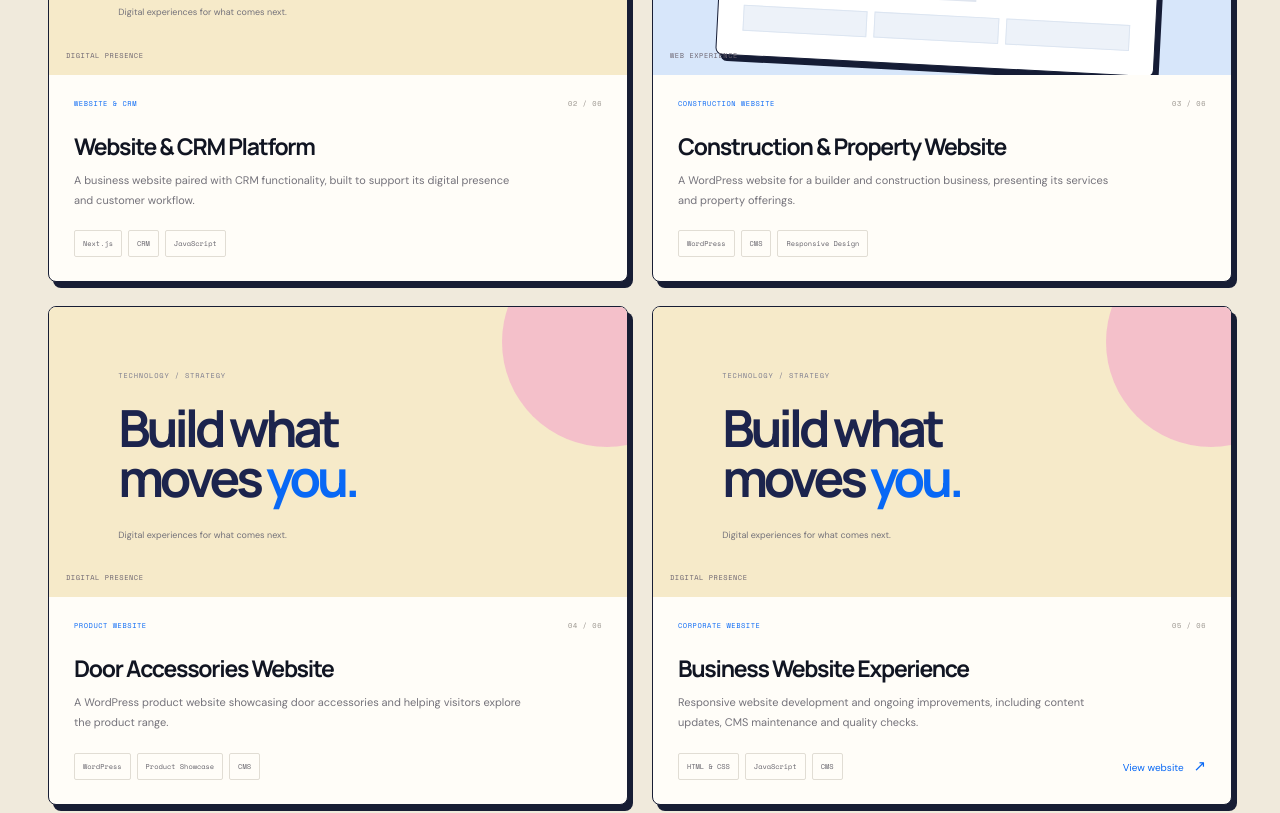
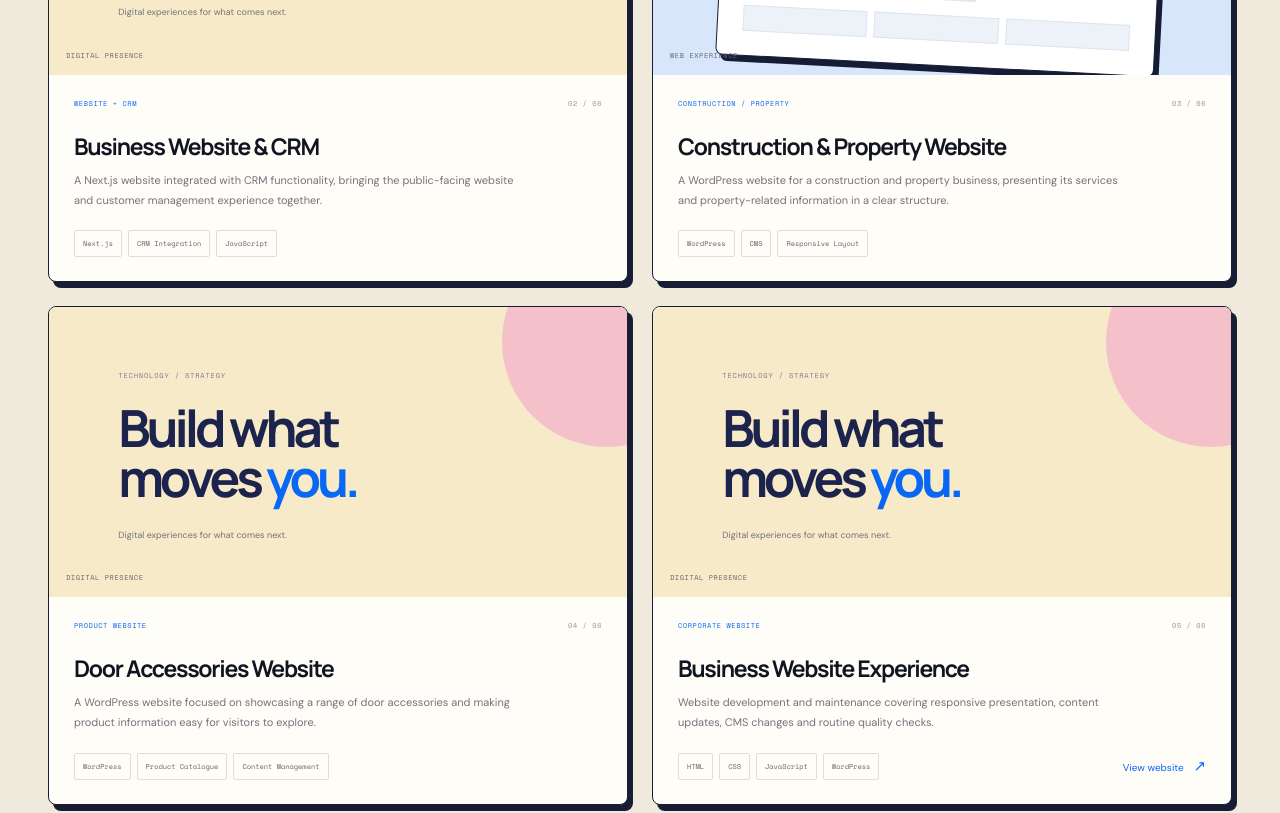
Before and after one commit to Suresh4000/suresh-portfolio, a React (Vite) app: page / in a window 1280 px wide. Shown: the part 2560-3373 px from the top of the page. Built offline with nearby package versions, Linux system fonts and the light colour scheme.

Commit message:
Refine project descriptions and technology tags

```diff
--- a/src/App.jsx
+++ b/src/App.jsx
@@ -1,59 +1,12 @@
 import { useState } from 'react'
 
 const projects = [
-  {
-    number: '01',
-    category: 'WEB APPLICATION',
-    title: 'Garage Management Platform',
-    description: 'A multi-location garage management application in development, planned around the day-to-day needs of workshop teams.',
-    tags: ['React', 'JavaScript', 'Responsive UI'],
-    status: 'In development',
-    visual: 'garage',
-  },
-  {
-    number: '02',
-    category: 'WEBSITE & CRM',
-    title: 'Website & CRM Platform',
-    description: 'A business website paired with CRM functionality, built to support its digital presence and customer workflow.',
-    tags: ['Next.js', 'CRM', 'JavaScript'],
-    visual: 'business',
-  },
-  {
-    number: '03',
-    category: 'CONSTRUCTION WEBSITE',
-    title: 'Construction & Property Website',
-    description: 'A WordPress website for a builder and construction business, presenting its services and property offerings.',
-    tags: ['WordPress', 'CMS', 'Responsive Design'],
-    visual: 'portfolio',
-  },
-  {
-    number: '04',
-    category: 'PRODUCT WEBSITE',
-    title: 'Door Accessories Website',
-    description: 'A WordPress product website showcasing door accessories and helping visitors explore the product range.',
-    tags: ['WordPress', 'Product Showcase', 'CMS'],
-    visual: 'business',
-  },
-  {
-    number: '05',
-    category: 'CORPORATE WEBSITE',
-    title: 'Business Website Experience',
-    description: 'Responsive website development and ongoing improvements, including content updates, CMS maintenance and quality checks.',
-    tags: ['HTML & CSS', 'JavaScript', 'CMS'],
-    href: 'https://svaantech.com/',
-    action: 'View website',
-    visual: 'business',
-  },
-  {
-    number: '06',
-    category: 'PERSONAL PROJECT',
-    title: 'Developer Portfolio',
-    description: 'A personal React and Vite website created to present my work, frontend skills and development journey.',
-    tags: ['React', 'Vite', 'CSS'],
-    href: 'https://sureshkumar-iota.vercel.app/',
-    action: 'View current version',
-    visual: 'portfolio',
-  },
+  { number: '01', category: 'WEB APPLICATION', title: 'Garage Management Platform', description: 'A multi-location garage management system in development, focused on organising workshop operations through a single web application.', tags: ['React', 'JavaScript', 'Application UI'], status: 'In development', visual: 'garage' },
+  { number: '02', category: 'WEBSITE + CRM', title: 'Business Website & CRM', description: 'A Next.js website integrated with CRM functionality, bringing the public-facing website and customer management experience together.', tags: ['Next.js', 'CRM Integration', 'JavaScript'], visual: 'business' },
+  { number: '03', category: 'CONSTRUCTION / PROPERTY', title: 'Construction & Property Website', description: 'A WordPress website for a construction and property business, presenting its services and property-related information in a clear structure.', tags: ['WordPress', 'CMS', 'Responsive Layout'], visual: 'portfolio' },
+  { number: '04', category: 'PRODUCT WEBSITE', title: 'Door Accessories Website', description: 'A WordPress website focused on showcasing a range of door accessories and making product information easy for visitors to explore.', tags: ['WordPress', 'Product Catalogue', 'Content Management'], visual: 'business' },
+  { number: '05', category: 'CORPORATE WEBSITE', title: 'Business Website Experience', description: 'Website development and maintenance covering responsive presentation, content updates, CMS changes and routine quality checks.', tags: ['HTML', 'CSS', 'JavaScript', 'WordPress'], href: 'https://svaantech.com/', action: 'View website', visual: 'business' },
+  { number: '06', category: 'PERSONAL PROJECT', title: 'Developer Portfolio', description: 'A React and Vite portfolio built to present my frontend skills, selected work and ongoing development journey.', tags: ['React', 'Vite', 'CSS'], href: 'https://sureshkumar-iota.vercel.app/', action: 'View current version', visual: 'portfolio' },
 ]
 
 const skills = ['JavaScript', 'React', 'HTML', 'CSS', 'Tailwind CSS', 'Bootstrap', 'WordPress', 'Shopify CMS', 'Git & GitHub']
@@ -175,7 +128,7 @@ function App() {
         <section className="projects-section" id="projects">
           <div className="section-wrap">
             <div className="section-label"><span>02 / SELECTED PROJECTS</span><span>EXPLORATIONS & BUILDS</span></div>
-            <div className="projects-heading"><h2>Work with<br /><em>purpose.</em></h2><p>A selection of website and application work that reflects what I build and what I'm learning along the way.</p></div>
+            <div className="projects-heading"><h2>Work with<br /><em>purpose.</em></h2><p>A mix of web applications and business websites, built with different tools to solve different needs.</p></div>
             <div className="project-grid">{projects.map(project => <article className={'project-card project-' + project.visual} key={project.number}>
               <ProjectVisual type={project.visual} />
               <div className="project-info"><div className="project-meta"><span>{project.category}</span><span>{project.number} / 06</span></div><h3>{project.title}</h3><p>{project.description}</p><div className="project-bottom"><div className="project-tags">{project.tags.map(tag => <span key={tag}>{tag}</span>)}</div>{project.status ? <span className="project-status"><i />{project.status}</span> : project.href ? <a href={project.href} target="_blank" rel="noreferrer">{project.action} <Arrow diagonal /></a> : null}</div></div>
```
